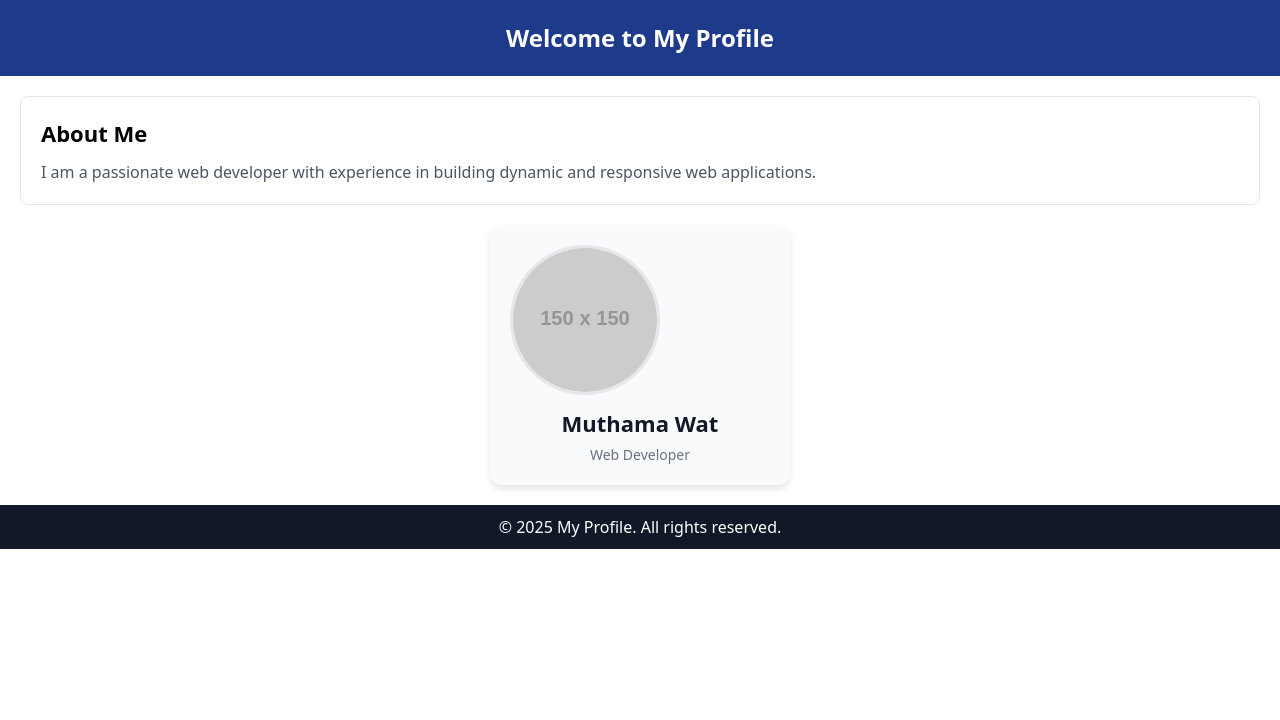
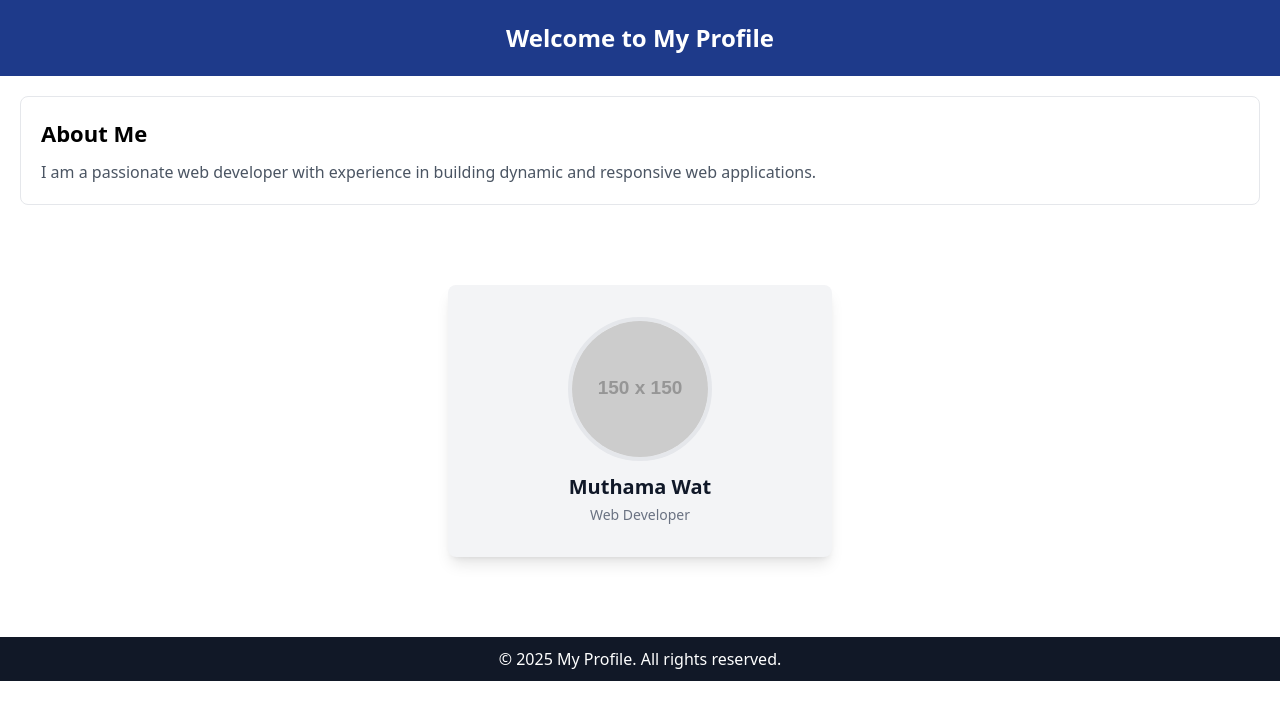
Before and after one commit to Wellpa254/alx-fe-reactjs, a React (Vite) app in the folder tailwind-react-integration/: page / in a window 1280 px wide. Shown: the top 720 px of the page. Built offline with nearby package versions, Linux system fonts and the light colour scheme.

Commit message:
Refactor: use required Tailwind classes for UserProfile

```diff
--- a/tailwind-react-integration/src/components/UserProfile.jsx
+++ b/tailwind-react-integration/src/components/UserProfile.jsx
@@ -1,45 +1,17 @@
 import React from 'react';
+
 export default function UserProfile() {
   return (
-    <div
-      style={{
-        padding: '20px',
-        backgroundColor: '#F9FAFB',
-        borderRadius: '12px',
-        margin: '20px auto',
-        textAlign: 'center',
-        boxShadow: '0 4px 6px rgba(0, 0, 0, 0.1)',
-        maxWidth: '300px'
-      }}
-    >
+    <div className="bg-gray-100 p-8 max-w-sm mx-auto my-20 rounded-lg shadow-lg text-center">
       <img
         src="https://via.placeholder.com/150"
         alt="User"
-        style={{
-          borderRadius: '50%',
-          width: '150px',
-          height: '150px',
-          objectFit: 'cover',
-          border: '3px solid #E5E7EB'
-        }}
+        className="w-36 h-36 rounded-full object-cover border-4 border-gray-200 mx-auto"
       />
-      <h2
-        style={{
-          marginTop: '12px',
-          fontSize: '22px',
-          fontWeight: '600',
-          color: '#111827'
-        }}
-      >
+      <h2 className="mt-3 text-xl font-semibold text-gray-900">
         Muthama Wat
       </h2>
-      <p
-        style={{
-          color: '#6B7280',
-          fontSize: '14px',
-          marginTop: '4px'
-        }}
-      >
+      <p className="text-gray-500 text-sm mt-1">
         Web Developer
       </p>
     </div>
```
